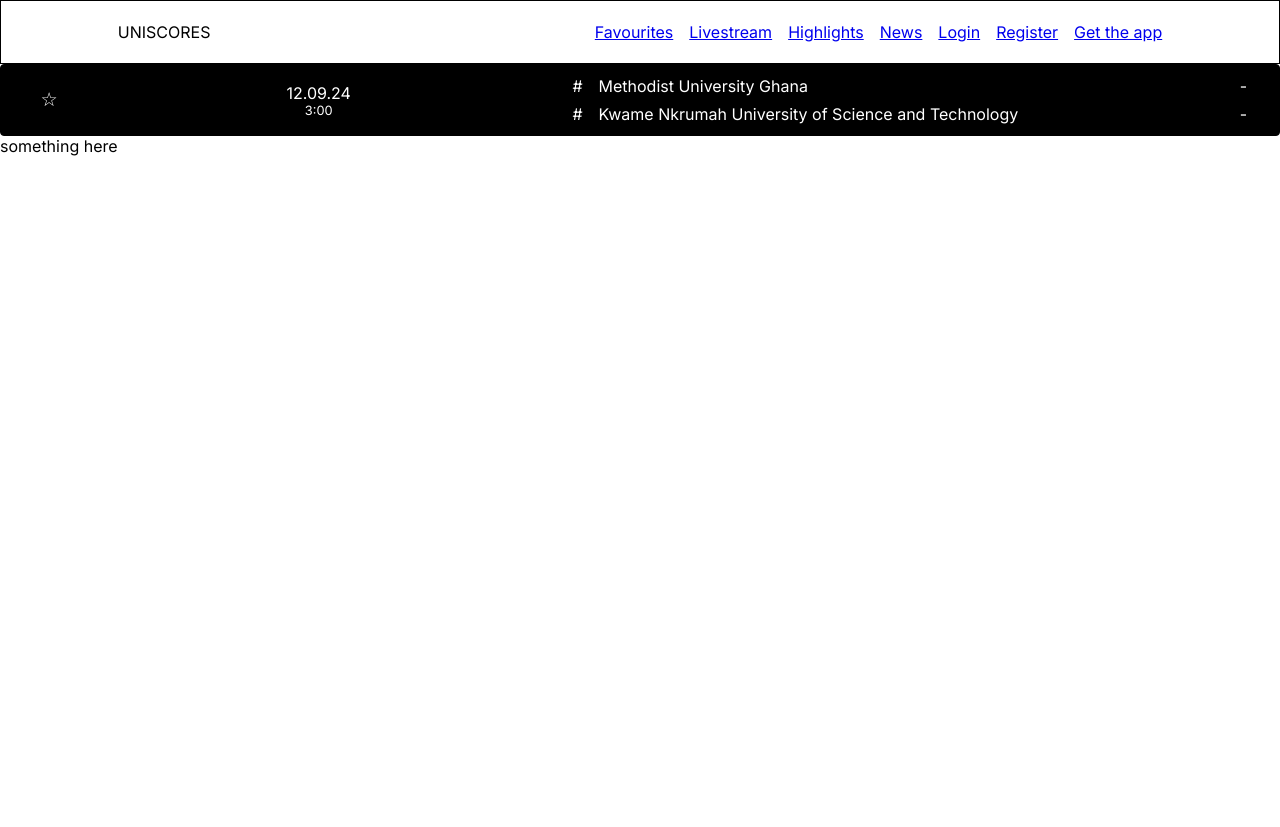
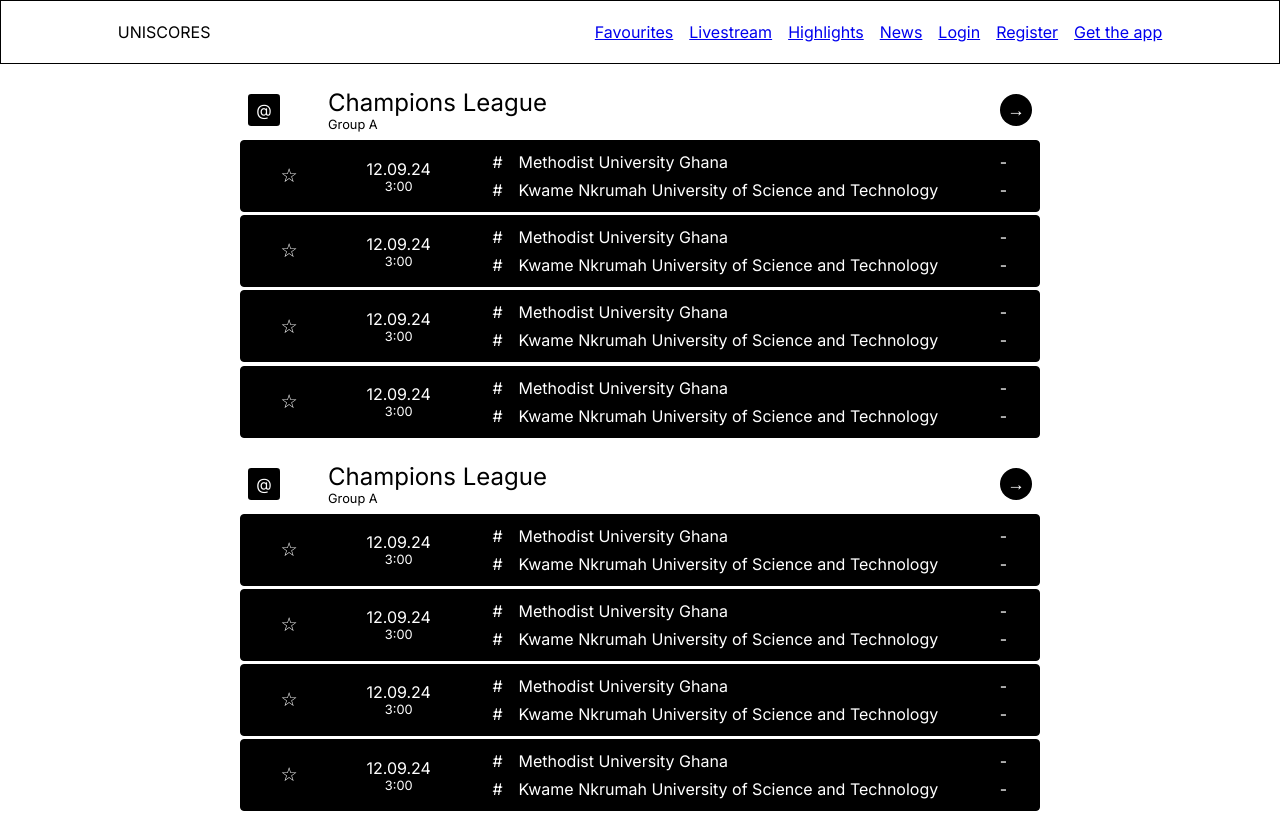
Before and after one commit to Mandem20/UNISCORES-REACT-APP, a React (Vite) app in the folder FRONTEND/UniScores/: page /favourites in a window 1280 px wide. Before the commit the page ends 800 px from the top, so only its background shows below. Built offline with nearby package versions, Linux system fonts and the light colour scheme.

Commit message:
feat: view favourited matches

```diff
--- a/FRONTEND/UniScores/src/pages/Favourites.tsx
+++ b/FRONTEND/UniScores/src/pages/Favourites.tsx
@@ -1,10 +1,43 @@
 import MatchFixtures from "../components/MatchFixtures"
+import '../styles/Favourites.scss'
 
 const Favourites = () => {
   return (
-    <div>
-      <MatchFixtures />
-      something here
+    <div className="favourites-page-container">
+      <div className="favourites-page-wrapper">
+        <div className="league-item">
+          <div className="league-header">
+            <span className="league-logo">@</span>
+            <div className="league-info">
+                <div className="league-title">Champions League</div>
+                <div className="league-group">Group A</div>
+            </div>
+            <span className="right-arrow">&rarr;</span>
+          </div>
+          <div className="favourited-matches">
+            <MatchFixtures />
+            <MatchFixtures />
+            <MatchFixtures />
+            <MatchFixtures />
+          </div>
+        </div>
+        <div className="league-item">
+          <div className="league-header">
+            <span className="league-logo">@</span>
+            <div className="league-info">
+                <div className="league-title">Champions League</div>
+                <div className="league-group">Group A</div>
+            </div>
+            <span className="right-arrow">&rarr;</span>
+          </div>
+          <div className="favourited-matches">
+            <MatchFixtures />
+            <MatchFixtures />
+            <MatchFixtures />
+            <MatchFixtures />
+          </div>
+        </div>
+      </div>
     </div>
   )
 }
--- /dev/null
+++ b/FRONTEND/UniScores/src/styles/Favourites.scss
@@ -0,0 +1,65 @@
+.favourites-page-container {
+    display: flex;
+    justify-content: center;
+    margin: 1rem;
+}
+
+.favourites-page-wrapper {
+    width: 50rem;
+}
+
+.league-item {
+    display: flex;
+    flex-direction: column;
+    margin-bottom: 1rem;
+}
+
+.league-header {
+    display: flex;
+    align-items: center;
+    padding: .5rem;
+
+    span.league-logo {
+        background: black;
+        width: 2rem;
+        height: 2rem;
+        border-radius: .2rem;
+        color: white;
+        display: grid;
+        place-content: center;
+        margin-right: 3rem;
+    }
+
+    .league-info {
+        flex: 3;
+
+        .league-title {
+            font-size: 1.5rem;
+        }
+
+        .league-group {
+            font-size: .8rem;
+        }
+    }
+
+    .right-arrow {
+        width: 2rem;
+        height: 2rem;
+        border-radius: 99px;
+        background: black;
+        color: white;
+        display: grid;
+        place-content: center;
+        font-size: 1.1rem;
+    }
+    .right-arrow:hover {
+        cursor: pointer;
+        background: rgb(59, 59, 59);
+    }
+}
+
+.favourited-matches {
+    display: flex;
+    flex-direction: column;
+    gap: .2rem;
+}
```
